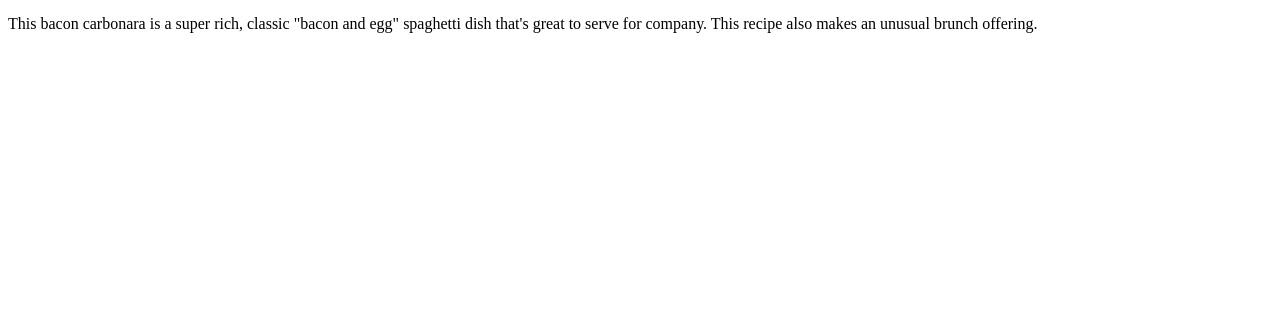
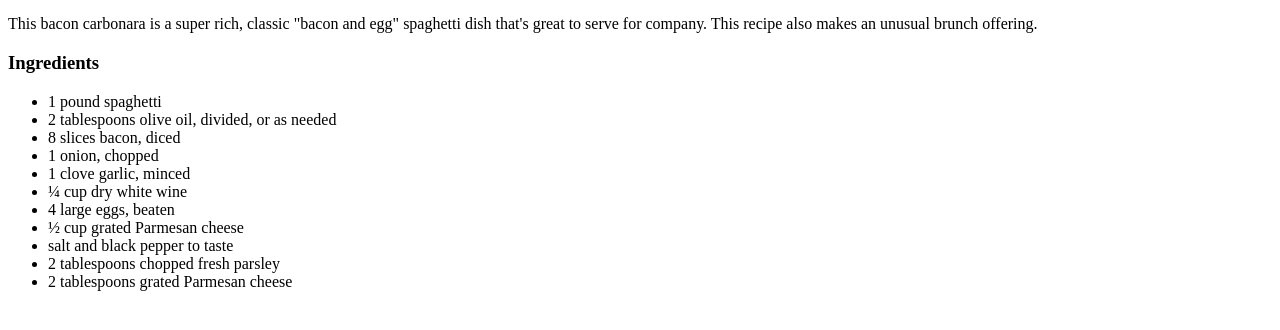
Before and after one commit to twofansv/odin-recipes, a plain HTML site: page recipes/spaghetti-carbonara.html in a window 1280 px wide. Shown: the part 438-768 px from the top of the page. Drawn offline with Linux system fonts and the light colour scheme.

Commit message:
[^] Updated spaghetti-carbonara with Ingredients

```diff
--- a/recipes/spaghetti-carbonara.html
+++ b/recipes/spaghetti-carbonara.html
@@ -14,5 +14,19 @@
         <p>This bacon carbonara is a super rich, classic "bacon and egg" spaghetti dish that's great to serve for company.
             This recipe also makes an unusual brunch offering.</p>
 
+        <h3>Ingredients</h3>
+        <ul>
+            <li>1 pound spaghetti</li>
+            <li>2 tablespoons olive oil, divided, or as needed</li>
+            <li>8 slices bacon, diced</li>
+            <li>1 onion, chopped</li>
+            <li>1 clove garlic, minced</li>
+            <li>¼ cup dry white wine</li>
+            <li>4 large eggs, beaten</li>
+            <li>½ cup grated Parmesan cheese</li>
+            <li>salt and black pepper to taste</li>
+            <li>2 tablespoons chopped fresh parsley</li>
+            <li>2 tablespoons grated Parmesan cheese</li>
+        </ul>
     </body>
 </html>
```
